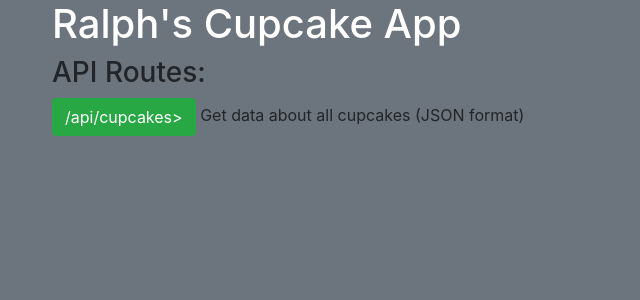
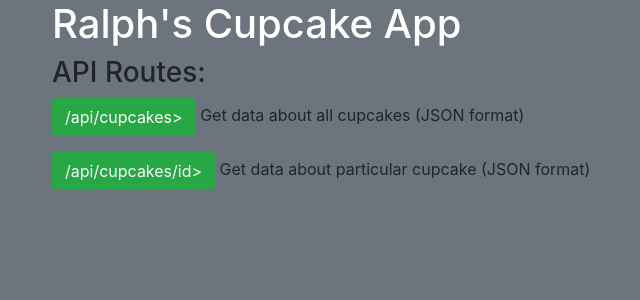
Before and after one commit to RalphsCode/Lesson23-Assignment02, a Flask app: page / in a window 1280 px wide. Shown: the top 300 px of the page, without its empty margins (33-673 px from the left). Run offline with Flask 3, Linux system fonts and the light colour scheme; data that the repository does not hold is empty; some libraries are stand-ins or nearby versions.

Commit message:
Added an API route for individual cupcakes.

```diff
--- a/app.py
+++ b/app.py
@@ -32,3 +32,9 @@ def all_cupcakes():
     serialized = [serialize(cupcake) for cupcake in cupcakes]
 
     return (jsonify(cupcakes=serialized), 200)
+
+@app.route('/api/cupcakes/<int:id>')
+def view_cupcake(id):
+    cupcake = Cupcake.query.get_or_404(id)
+    serialized = [serialize(cupcake)]
+    return (jsonify(cupcake=serialized), 200)
--- a/templates/home.html
+++ b/templates/home.html
@@ -9,5 +9,6 @@ Ralph's Cupcake
 <h1 class="text-white">Ralph's Cupcake App</h1>
 <h3>API Routes:</h3>
 <p><a href="/api/cupcakes"><span class = "btn btn-success">/api/cupcakes></span></a> Get data about all cupcakes (JSON format)</p>
+<p><a href="/api/cupcakes/1"><span class = "btn btn-success">/api/cupcakes/id</id>></span></a> Get data about particular cupcake (JSON format)</p>
 
 {% endblock %}
```
